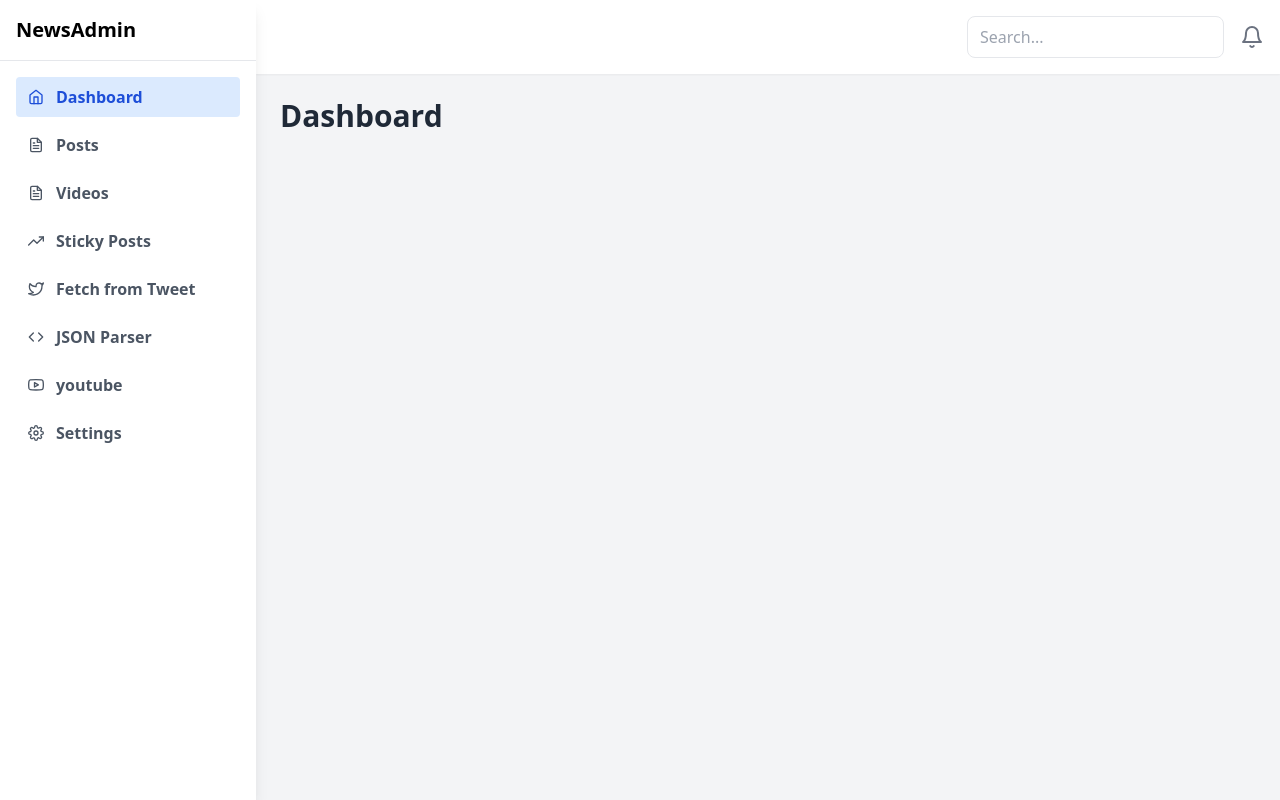
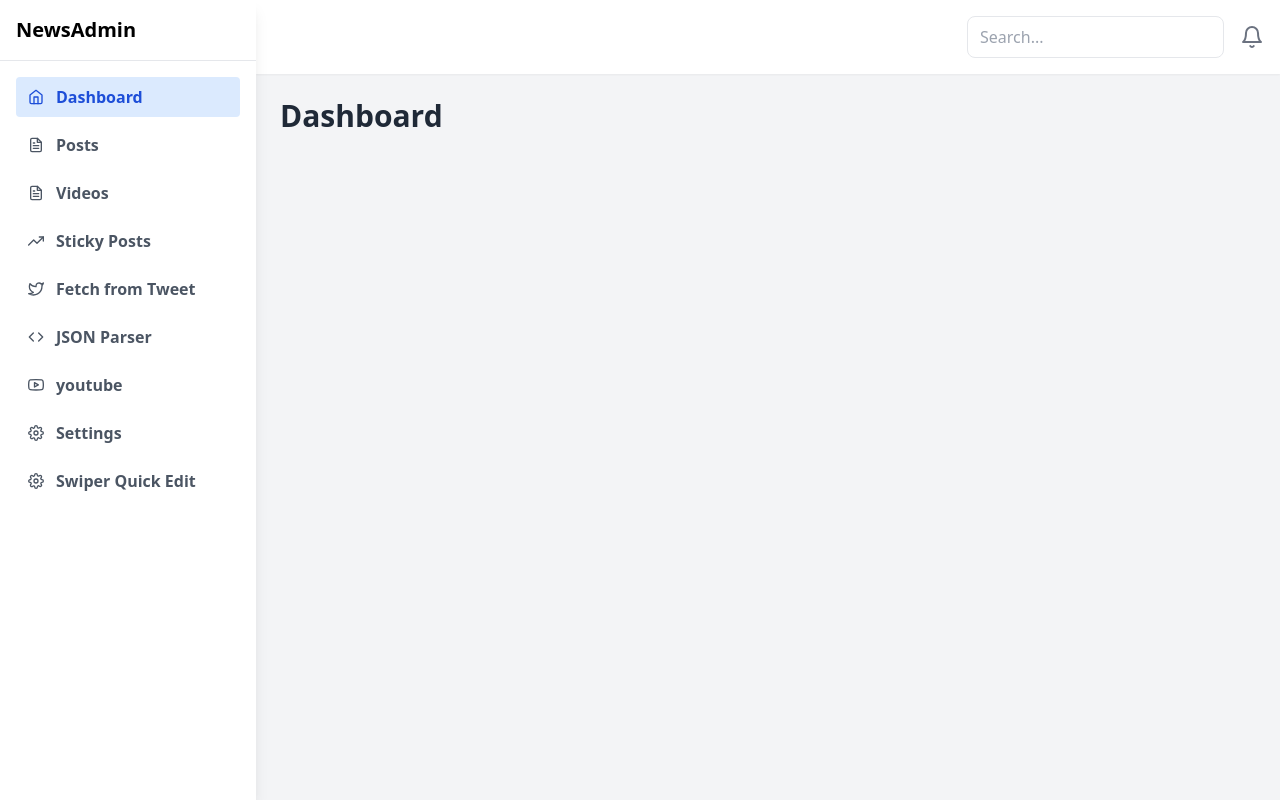
Before and after one commit to DeveloperEducology/News-Dashboard, a React (Create React App) app: page /admin in a window 1280 px wide. Built offline with nearby package versions, Linux system fonts and the light colour scheme; no server answers.

Commit message:
Update Sidebar.js

```diff
--- a/src/Admin/components/Sidebar.js
+++ b/src/Admin/components/Sidebar.js
@@ -25,6 +25,7 @@ export default function Sidebar({ currentView, setView, isOpen, setIsOpen }) {
     { viewName: "json-parser", icon: <FiCode />, text: "JSON Parser" },
     { viewName: "youtube", icon: <FiYoutube />, text: "youtube" },
     { viewName: "settings", icon: <FiSettings />, text: "Settings" },
+    { viewName: "swiper", icon: <FiSettings />, text: "Swiper Quick Edit" },
   ];
 
   return (
```
